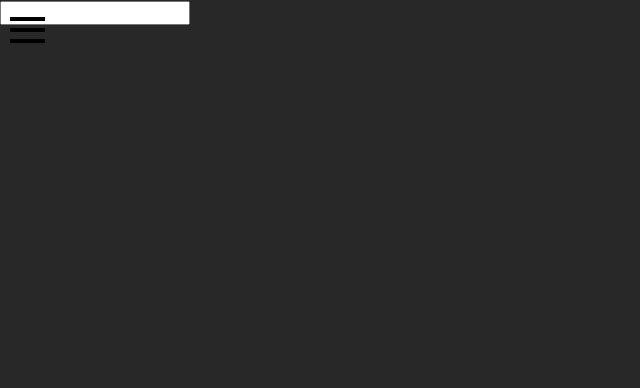
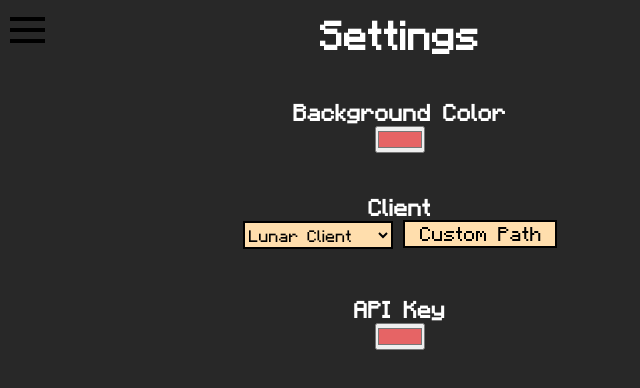
Before and after one commit to simoniacbrush42/stats_overlay, an Electron app: page src/settings.html in a window 800 px wide. Shown: the whole page, without its empty margins (0-640 px from the left). Drawn offline with Linux system fonts and the light colour scheme.

Commit message:
started settings

```diff
--- a/src/images/settings.css
+++ /dev/null
@@ -1,5 +0,0 @@
-.blur{
-	font-size: 40px;
-	color: transparent;
-	text-shadow: 0 0 8px #000;
-}
--- /dev/null
+++ b/src/settings.css
@@ -0,0 +1,42 @@
+.settings{
+	padding-top: 40px;
+	text-align: center;
+}
+.settings h3{
+	color: white;
+}
+
+.page-title{
+	padding-top: 10px;
+	text-align: center;
+}
+.page-title h1{
+	color: white;
+}
+
+.client-settings select{
+	background: navajowhite;
+	border: 2px solid black;
+	height: 28px;
+	width:150px;
+}
+.box{
+	display: inline;
+	background: navajowhite;
+	border: 2px solid black;
+	height: 30px;
+	width: 30px;
+}
+.box span{
+	position: absolute;
+	padding-left: 15px;
+}
+
+.removeValue{
+	color: transparent;
+}
+input[type='file'] {
+    width:150px;
+    height:30px;
+    opacity:0
+}
--- a/src/settings.html
+++ b/src/settings.html
@@ -4,16 +4,38 @@
 <head>
     <meta charset="UTF-8">
     <title>Stats Overlay</title>
+    <link rel="stylesheet" href="settings.css">
     <link rel="stylesheet" href="index.css">
-    <link rel="stylesheet" href="bedwars.css">
+
 </head>
 
 <body>
+    <div class = "page-title">
+        <h1>Settings</h1>
+    </div>
+    <div class = "settings">
+        <h3>Background Color</h3>
+        <input type="color" id="head" name="head"
+               value="#e66465">
+    </div>
+    <div class = "settings client-settings">
+        <h3>Client</h3>
+        <select name="Client" id="Client">
+          <option value="lunar">Lunar Client</option>
+          <option value="badlion">Badlion Client</option>
+          <option value="forge">Forge/Vanilla</option>
+        </select>
+        <div class="box">
+            <span>Custom Path</span>
+            <input type="file" name="logfile" accept=".log" onsubmit="customLogPath()" title= "Custom Path" value = "Custom Path">
+        </div>
 
-    <div class="form-settings">
-        <form>
-            <input type="text" class = "blur" name="fname">
-        </form>
+
+    </div>
+    <div class = "settings">
+        <h3>API Key</h3>
+        <input type="color" id="head" name="head"
+               value="#e66465">
     </div>
 
 
```
